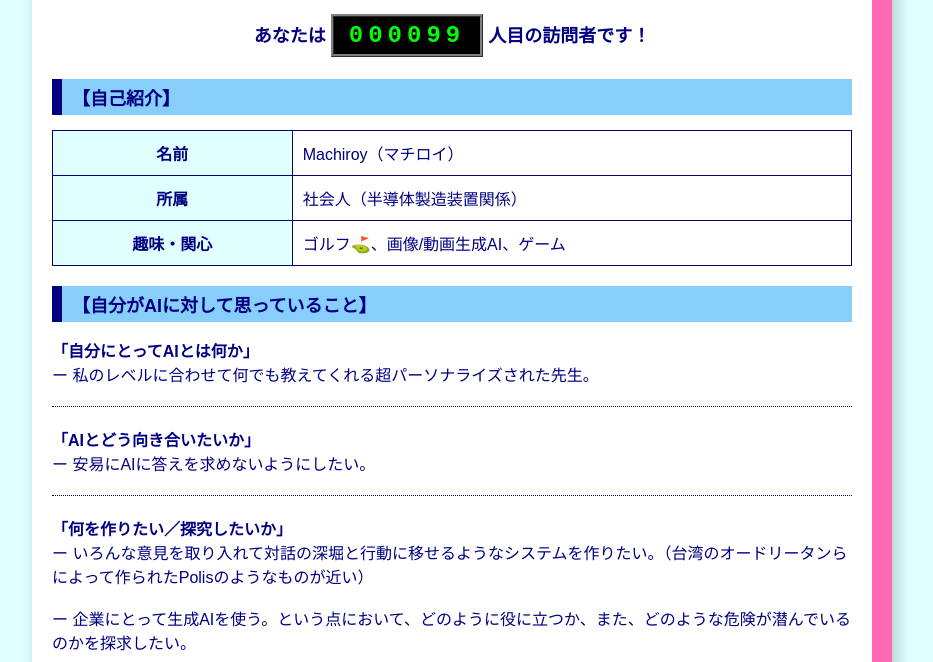
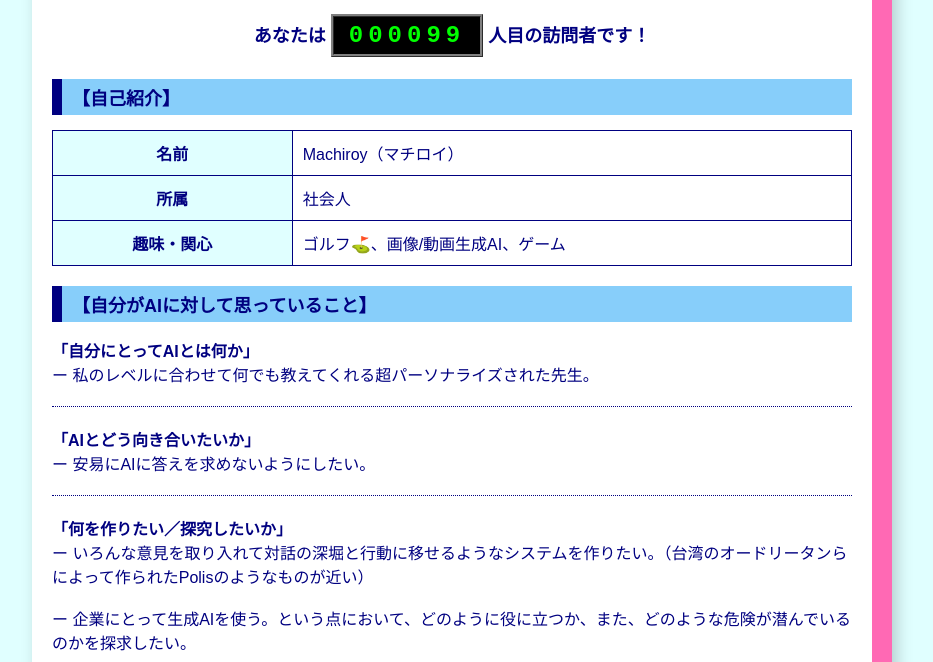
Before and after one commit to MLer999/my-intro260418, a plain HTML site: page index.html in a window 1280 px wide. Shown: the part 138-800 px from the top of the page, without its empty margins (178-1111 px from the left). Drawn offline with Linux system fonts and the light colour scheme.

Commit message:
所属を社会人だけに変更した。

```diff
--- a/index.html
+++ b/index.html
@@ -127,7 +127,7 @@
                 </tr>
                 <tr>
                     <th>所属</th>
-                    <td>社会人（半導体製造装置関係）</td>
+                    <td>社会人</td>
                 </tr>
                 <tr>
                     <th>趣味・関心</th>
```
